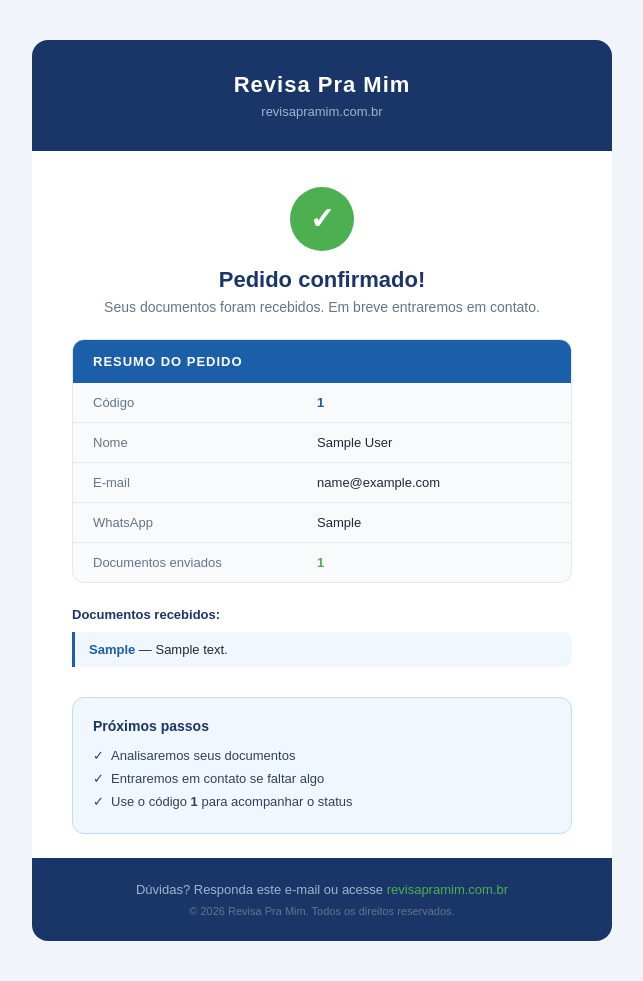
After one commit to pitaemir/claraLuz, a Django app: template templates/emails/confirmacao_cliente.html in a window 1280 px wide. The commit adds this page. Shown: the whole page, without its empty margins (318-961 px from the left). Run offline with Django 5.2, Linux system fonts and the light colour scheme; tables that the repository leaves empty hold one stand-in row (values such as "Sample post"); the template is opened without the code that fills it: values that come from a table or form of the project are taken from there, most other values are stand-ins (such as "Sample title", 1, 10 or a date in 2020).

Commit message:
email_check

```diff
--- a/siteapp/services/sendgrid_email.py
+++ b/siteapp/services/sendgrid_email.py
@@ -21,6 +21,7 @@ def send_email(
     to_email: str,
     subject: str,
     text: str,
+    html: str | None = None,
     reply_to: str | None = None,
     attachments: list | None = None,
 ):
@@ -34,6 +35,10 @@ def send_email(
         reply_to=[reply_to] if reply_to else [],
     )
 
+    if html:
+        msg.content_subtype = "html"
+        msg.body = html
+
     if attachments:
         for filename, content, mime_type in attachments:
             msg.attach(filename, content, mime_type)
--- a/templates/about.html
+++ b/templates/about.html
@@ -35,8 +35,6 @@
     <div>
       <h2 class="text-xl font-bold text-[#1a3668]">Nossos objetivos</h2>
       <ul class="mt-3 space-y-2">
-        {% for item in "Facilitar o processo de atualização do Lattes|Evitar erros e inconsistências no preenchimento|Organizar informações acadêmicas de forma estratégica|Valorizar sua trajetória para seleções e editais|Trazer tranquilidade durante um processo que gera dúvidas"|split:"|" %}
-        {% endfor %}
         <li class="flex items-start gap-3 text-slate-600">
           <span class="text-[#4caf50] font-bold mt-0.5">✓</span>
           Facilitar o processo de atualização do Lattes
--- /dev/null
+++ b/templates/emails/confirmacao_cliente.html
@@ -0,0 +1,115 @@
+<!doctype html>
+<html lang="pt-br">
+<head><meta charset="utf-8"><meta name="viewport" content="width=device-width,initial-scale=1"></head>
+<body style="margin:0;padding:0;background:#f1f5f9;font-family:Arial,sans-serif;">
+
+  <table width="100%" cellpadding="0" cellspacing="0" style="background:#f1f5f9;padding:40px 16px;">
+    <tr><td align="center">
+      <table width="100%" cellpadding="0" cellspacing="0" style="max-width:580px;">
+
+        <!-- Header -->
+        <tr>
+          <td style="background:#1a3668;border-radius:16px 16px 0 0;padding:32px 40px;text-align:center;">
+            <p style="margin:0;font-size:22px;font-weight:bold;color:#ffffff;letter-spacing:1px;">Revisa Pra Mim</p>
+            <p style="margin:6px 0 0;font-size:13px;color:#a0b4cc;">revisapramim.com.br</p>
+          </td>
+        </tr>
+
+        <!-- Ícone de sucesso -->
+        <tr>
+          <td style="background:#ffffff;padding:36px 40px 0;text-align:center;">
+            <div style="width:64px;height:64px;background:#4caf50;border-radius:50%;text-align:center;line-height:64px;margin:0 auto;">
+              <span style="font-size:30px;color:#ffffff;font-weight:bold;line-height:64px;">✓</span>
+            </div>
+            <h1 style="margin:16px 0 6px;font-size:22px;color:#1a3668;">Pedido confirmado!</h1>
+            <p style="margin:0;font-size:14px;color:#64748b;">
+              Seus documentos foram recebidos. Em breve entraremos em contato.
+            </p>
+          </td>
+        </tr>
+
+        <!-- Dados do pedido -->
+        <tr>
+          <td style="background:#ffffff;padding:24px 40px;">
+            <table width="100%" cellpadding="0" cellspacing="0" style="background:#f8fafc;border-radius:12px;border:1px solid #e2e8f0;overflow:hidden;">
+              <tr>
+                <td colspan="2" style="padding:14px 20px;background:#1a5fa8;">
+                  <p style="margin:0;font-size:13px;font-weight:bold;color:#ffffff;text-transform:uppercase;letter-spacing:1px;">Resumo do pedido</p>
+                </td>
+              </tr>
+              <tr>
+                <td style="padding:12px 20px;border-bottom:1px solid #e2e8f0;font-size:13px;color:#64748b;width:45%;">Código</td>
+                <td style="padding:12px 20px;border-bottom:1px solid #e2e8f0;font-size:13px;font-weight:bold;color:#1a5fa8;">{{ pedido.public_id }}</td>
+              </tr>
+              <tr>
+                <td style="padding:12px 20px;border-bottom:1px solid #e2e8f0;font-size:13px;color:#64748b;">Nome</td>
+                <td style="padding:12px 20px;border-bottom:1px solid #e2e8f0;font-size:13px;color:#1e293b;">{{ pedido.full_name }}</td>
+              </tr>
+              <tr>
+                <td style="padding:12px 20px;border-bottom:1px solid #e2e8f0;font-size:13px;color:#64748b;">E-mail</td>
+                <td style="padding:12px 20px;border-bottom:1px solid #e2e8f0;font-size:13px;color:#1e293b;">{{ pedido.email }}</td>
+              </tr>
+              <tr>
+                <td style="padding:12px 20px;border-bottom:1px solid #e2e8f0;font-size:13px;color:#64748b;">WhatsApp</td>
+                <td style="padding:12px 20px;border-bottom:1px solid #e2e8f0;font-size:13px;color:#1e293b;">{{ pedido.whatsapp }}</td>
+              </tr>
+              <tr>
+                <td style="padding:12px 20px;font-size:13px;color:#64748b;">Documentos enviados</td>
+                <td style="padding:12px 20px;font-size:13px;font-weight:bold;color:#4caf50;">{{ total_docs }}</td>
+              </tr>
+            </table>
+          </td>
+        </tr>
+
+        <!-- Documentos listados -->
+        {% if documentos %}
+        <tr>
+          <td style="background:#ffffff;padding:0 40px 24px;">
+            <p style="margin:0 0 10px;font-size:13px;font-weight:bold;color:#1a3668;">Documentos recebidos:</p>
+            {% for doc in documentos %}
+            <table width="100%" cellpadding="0" cellspacing="0" style="margin-bottom:6px;">
+              <tr>
+                <td style="padding:10px 14px;background:#f0f7ff;border-left:3px solid #1a5fa8;border-radius:0 8px 8px 0;font-size:13px;color:#1e293b;">
+                  <strong style="color:#1a5fa8;">{{ doc.get_doc_type_display }}</strong>
+                  {% if doc.description %} — {{ doc.description }}{% endif %}
+                </td>
+              </tr>
+            </table>
+            {% endfor %}
+          </td>
+        </tr>
+        {% endif %}
+
+        <!-- Próximos passos -->
+        <tr>
+          <td style="background:#ffffff;padding:0 40px 24px;">
+            <table width="100%" cellpadding="0" cellspacing="0" style="background:#f0f7ff;border-radius:12px;padding:20px;border:1px solid #bfdbfe;">
+              <tr>
+                <td style="padding:0 0 10px;">
+                  <p style="margin:0;font-size:14px;font-weight:bold;color:#1a3668;">Próximos passos</p>
+                </td>
+              </tr>
+              <tr><td style="padding:4px 0;font-size:13px;color:#334155;">✓ &nbsp;Analisaremos seus documentos</td></tr>
+              <tr><td style="padding:4px 0;font-size:13px;color:#334155;">✓ &nbsp;Entraremos em contato se faltar algo</td></tr>
+              <tr><td style="padding:4px 0;font-size:13px;color:#334155;">✓ &nbsp;Use o código <strong>{{ pedido.public_id }}</strong> para acompanhar o status</td></tr>
+            </table>
+          </td>
+        </tr>
+
+        <!-- Footer -->
+        <tr>
+          <td style="background:#1a3668;border-radius:0 0 16px 16px;padding:24px 40px;text-align:center;">
+            <p style="margin:0;font-size:13px;color:#a0b4cc;">
+              Dúvidas? Responda este e-mail ou acesse
+              <a href="https://revisapramim.com.br" style="color:#4caf50;text-decoration:none;">revisapramim.com.br</a>
+            </p>
+            <p style="margin:8px 0 0;font-size:11px;color:#64748b;">© {% now "Y" %} Revisa Pra Mim. Todos os direitos reservados.</p>
+          </td>
+        </tr>
+
+      </table>
+    </td></tr>
+  </table>
+
+</body>
+</html>
```
Also changed, not shown: siteapp/views.py (+20 -62 lines), templates/base.html (+5 -5 lines), templates/emails/notificacao_interna.html (added, +110 -0 lines), templates/ty.html (+10 -0 lines).
